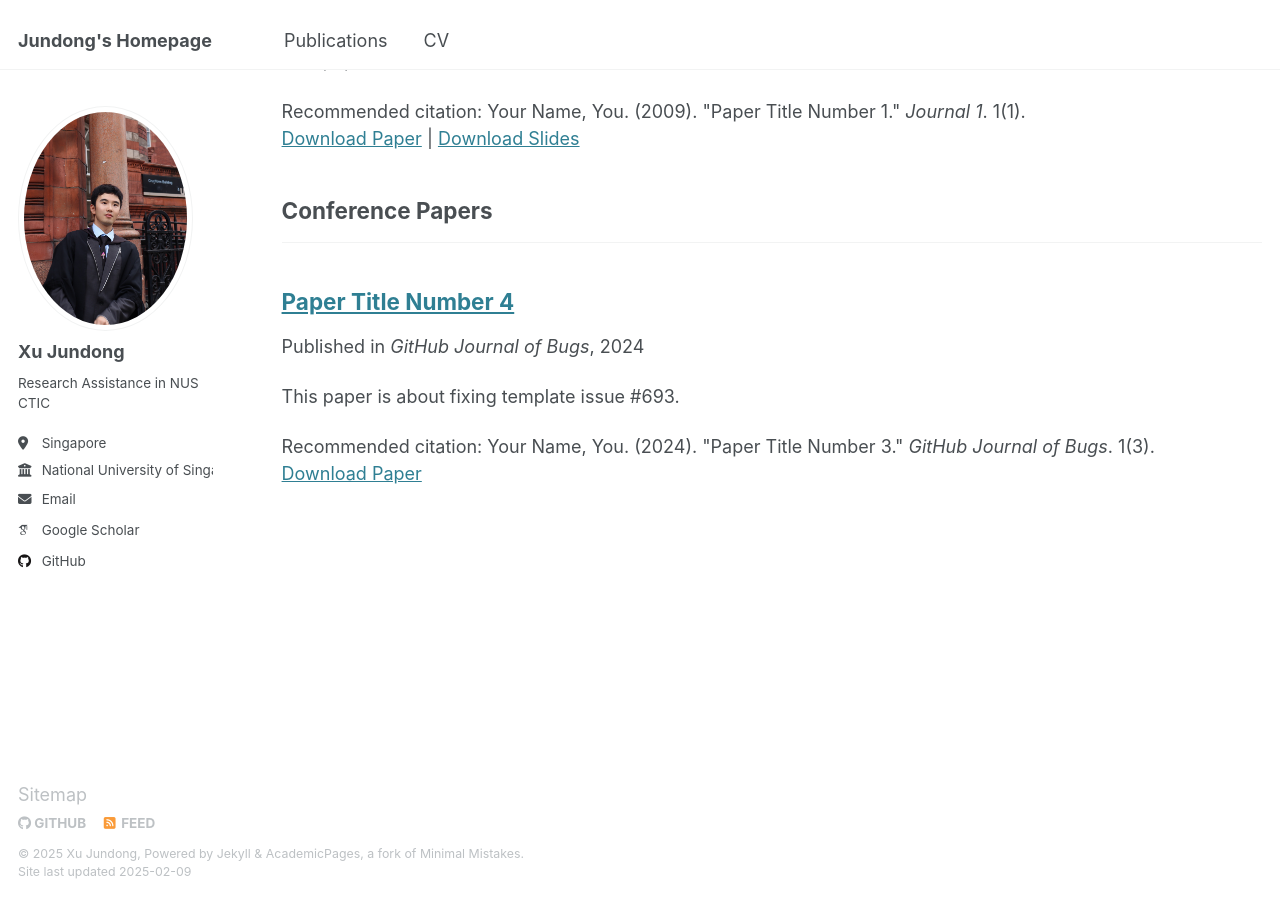
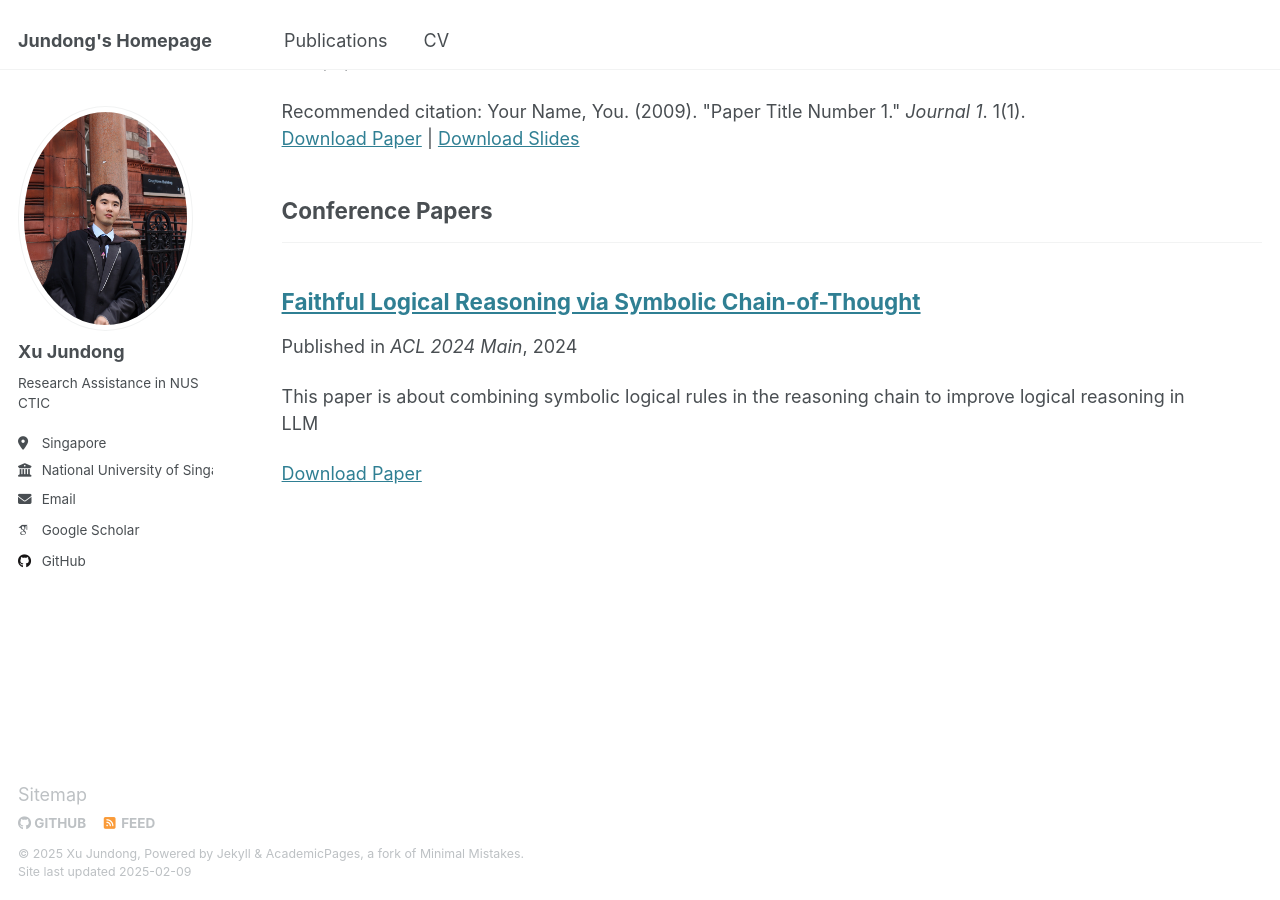
Before and after one commit to Aiden0526/aiden0526.github.io, a Jekyll site: the page built from _pages/publications.html, in a window 1280 px wide and 900 px high, scrolled down 849 px. Built offline with Jekyll 4.4.1, drawn with Linux system fonts in a browser that asks for light colours; some web fonts are replaced.

Commit message:
add publication

```diff
--- a/_publications/2024-02-17-paper-title-number-4.md
+++ b/_publications/2024-02-17-paper-title-number-4.md
@@ -1,13 +1,13 @@
 ---
-title: "Paper Title Number 4"
+title: "Faithful Logical Reasoning via Symbolic Chain-of-Thought"
 collection: publications
 category: conferences
-permalink: /publication/2024-02-17-paper-title-number-4
-excerpt: 'This paper is about fixing template issue #693.'
-date: 2024-02-17
-venue: 'GitHub Journal of Bugs'
-paperurl: 'http://academicpages.github.io/files/paper3.pdf'
-citation: 'Your Name, You. (2024). &quot;Paper Title Number 3.&quot; <i>GitHub Journal of Bugs</i>. 1(3).'
+# permalink: https://arxiv.org/pdf/2405.18357
+excerpt: 'This paper is about combining symbolic logical rules in the reasoning chain to improve logical reasoning in LLM'
+date: 2024-05-28
+venue: 'ACL 2024 Main'
+paperurl: 'https://arxiv.org/pdf/2405.18357'
+# citation: 'Your Name, You. (2024). &quot;Paper Title Number 3.&quot; <i>GitHub Journal of Bugs</i>. 1(3).'
 ---
 
 The contents above will be part of a list of publications, if the user clicks the link for the publication than the contents of section will be rendered as a full page, allowing you to provide more information about the paper for the reader. When publications are displayed as a single page, the contents of the above "citation" field will automatically be included below this section in a smaller font.
```
Also changed, not shown: _pages/about.md (+0 -20 lines).
